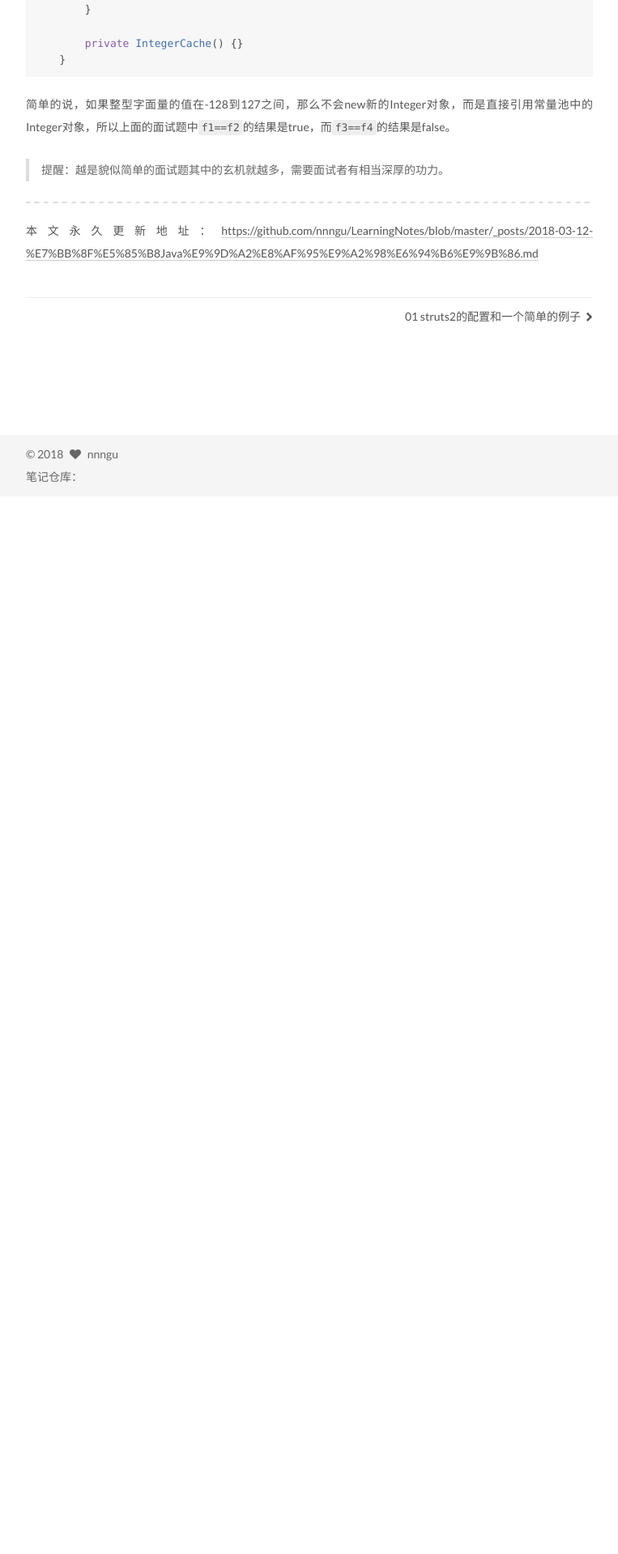
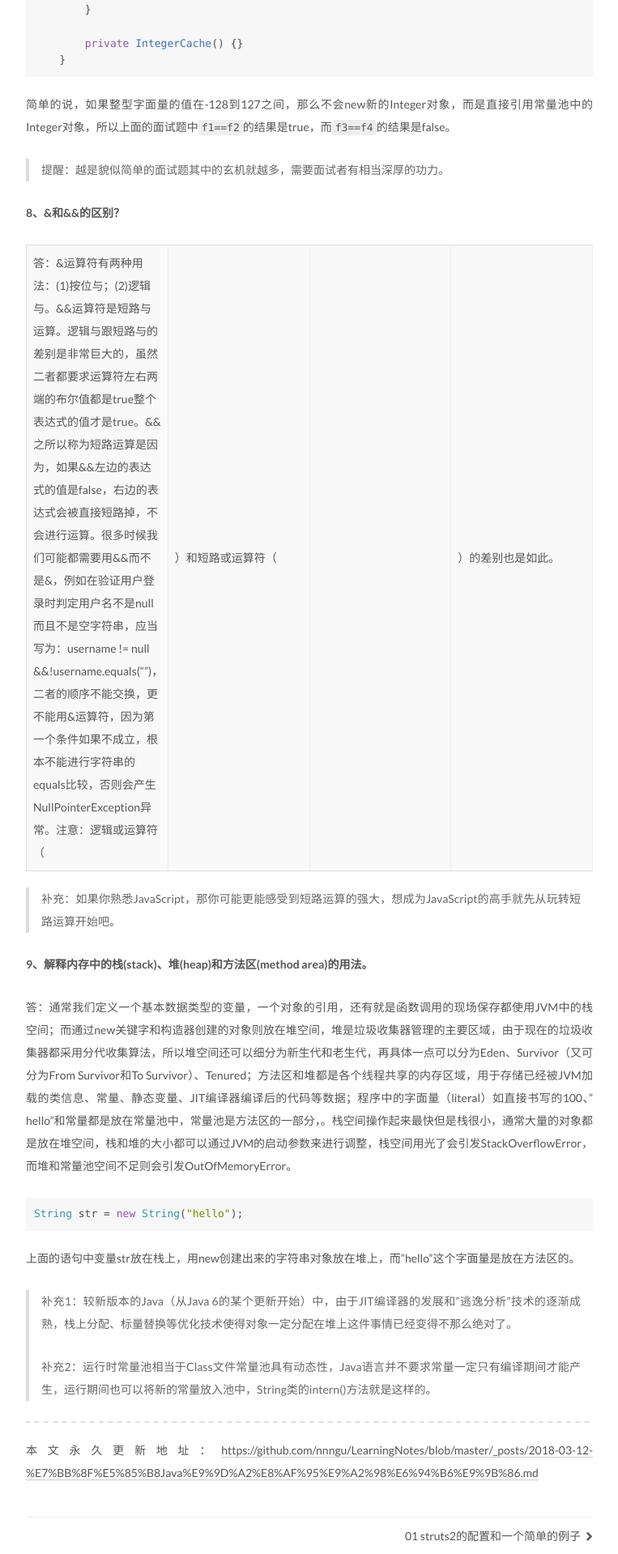
Before and after one commit to nnngu/LearningNotes, a Jekyll site: the page built from _posts/2018-03-12-经典Java面试题收集.md, in a window 1280 px wide. Shown: the part 4124-6043 px from the top of the page at 81% size, without its empty margins (258-1021 px from the left). Built offline with Jekyll 4.4.1, drawn with Linux system fonts in a browser that asks for light colours; before the commit the page ends 4737 px from its top, so only the background shows below that; grey boxes are pictures that could not be loaded.

Commit message:
修改文件: _posts/2018-03-12-经典Java面试题收集.md

````diff
--- a/_posts/2018-03-12-经典Java面试题收集.md
+++ b/_posts/2018-03-12-经典Java面试题收集.md
@@ -130,6 +130,26 @@ IntegerCache是Integer的内部类，其代码如下所示：
 
 > 提醒：越是貌似简单的面试题其中的玄机就越多，需要面试者有相当深厚的功力。
 
+**8、&和&&的区别？**
+
+答：&运算符有两种用法：(1)按位与；(2)逻辑与。&&运算符是短路与运算。逻辑与跟短路与的差别是非常巨大的，虽然二者都要求运算符左右两端的布尔值都是true整个表达式的值才是true。&&之所以称为短路运算是因为，如果&&左边的表达式的值是false，右边的表达式会被直接短路掉，不会进行运算。很多时候我们可能都需要用&&而不是&，例如在验证用户登录时判定用户名不是null而且不是空字符串，应当写为：username != null &&!username.equals("")，二者的顺序不能交换，更不能用&运算符，因为第一个条件如果不成立，根本不能进行字符串的equals比较，否则会产生NullPointerException异常。注意：逻辑或运算符（|）和短路或运算符（||）的差别也是如此。
+
+> 补充：如果你熟悉JavaScript，那你可能更能感受到短路运算的强大，想成为JavaScript的高手就先从玩转短路运算开始吧。
+
+**9、解释内存中的栈(stack)、堆(heap)和方法区(method area)的用法。**
+
+答：通常我们定义一个基本数据类型的变量，一个对象的引用，还有就是函数调用的现场保存都使用JVM中的栈空间；而通过new关键字和构造器创建的对象则放在堆空间，堆是垃圾收集器管理的主要区域，由于现在的垃圾收集器都采用分代收集算法，所以堆空间还可以细分为新生代和老生代，再具体一点可以分为Eden、Survivor（又可分为From Survivor和To Survivor）、Tenured；方法区和堆都是各个线程共享的内存区域，用于存储已经被JVM加载的类信息、常量、静态变量、JIT编译器编译后的代码等数据；程序中的字面量（literal）如直接书写的100、"hello"和常量都是放在常量池中，常量池是方法区的一部分，。栈空间操作起来最快但是栈很小，通常大量的对象都是放在堆空间，栈和堆的大小都可以通过JVM的启动参数来进行调整，栈空间用光了会引发StackOverflowError，而堆和常量池空间不足则会引发OutOfMemoryError。
+
+```java
+String str = new String("hello");
+```
+
+上面的语句中变量str放在栈上，用new创建出来的字符串对象放在堆上，而"hello"这个字面量是放在方法区的。
+
+> 补充1：较新版本的Java（从Java 6的某个更新开始）中，由于JIT编译器的发展和"逃逸分析"技术的逐渐成熟，栈上分配、标量替换等优化技术使得对象一定分配在堆上这件事情已经变得不那么绝对了。
+>
+> 补充2：运行时常量池相当于Class文件常量池具有动态性，Java语言并不要求常量一定只有编译期间才能产生，运行期间也可以将新的常量放入池中，String类的intern()方法就是这样的。
+
 
 
 
````
